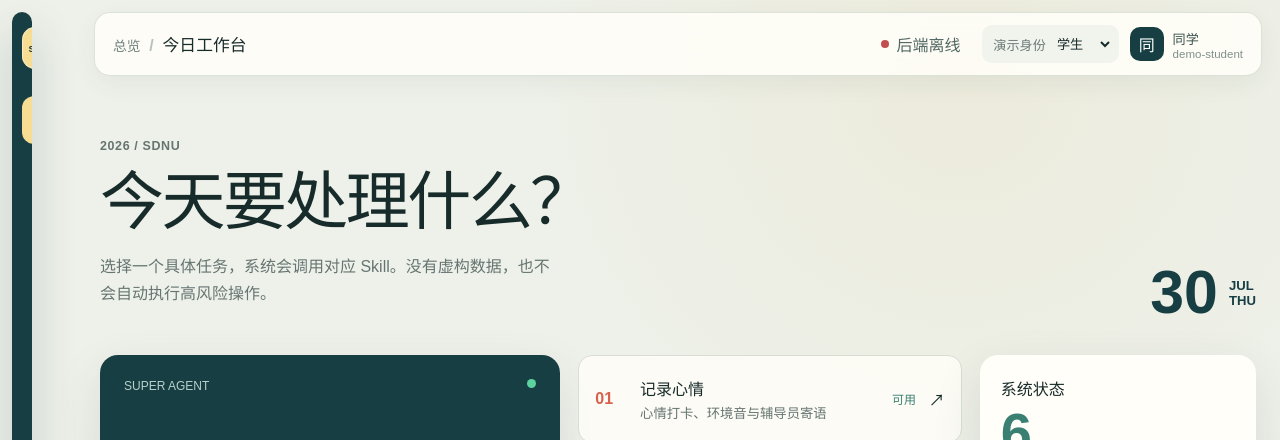
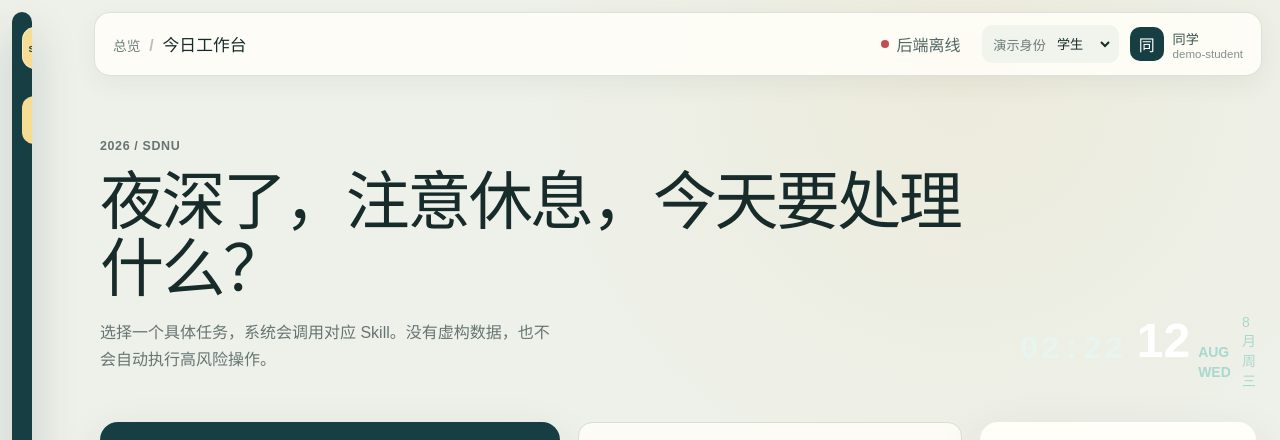
Before and after one commit to dengzixiang520/sdnu, a Vue app in the folder web/: page /#/ in a window 1280 px wide. Shown: the top 440 px of the page. Built offline with nearby package versions, Linux system fonts and the light colour scheme; no server answers; some icons are missing.

Commit message:
feat: 主页添加动态时间和日期显示

```diff
--- a/web/src/components/HomeDashboard.vue
+++ b/web/src/components/HomeDashboard.vue
@@ -1,5 +1,5 @@
 <script setup lang="ts">
-import { ref } from 'vue'
+import { ref, onMounted, onBeforeUnmount } from 'vue'
 import { useRouter } from 'vue-router'
 import { command } from '../api'
 
@@ -7,6 +7,50 @@ const router = useRouter()
 const greeting = ref('需要聊聊、整理日程或准备复试，都可以从这里开始。')
 const loading = ref(false)
 const error = ref('')
+
+// 当前时间
+const now = ref(new Date())
+let timer: number | undefined
+
+// 星期几
+const weekDays = ['周日', '周一', '周二', '周三', '周四', '周五', '周六']
+const weekDaysEn = ['SUN', 'MON', 'TUE', 'WED', 'THU', 'FRI', 'SAT']
+
+// 月份
+const months = ['1月', '2月', '3月', '4月', '5月', '6月', '7月', '8月', '9月', '10月', '11月', '12月']
+const monthsEn = ['JAN', 'FEB', 'MAR', 'APR', 'MAY', 'JUN', 'JUL', 'AUG', 'SEP', 'OCT', 'NOV', 'DEC']
+
+// 格式化时间
+function formatTime(date: Date): string {
+  const hours = date.getHours().toString().padStart(2, '0')
+  const minutes = date.getMinutes().toString().padStart(2, '0')
+  return `${hours}:${minutes}`
+}
+
+// 格式化日期
+function formatDate(date: Date): { day: string; month: string; monthEn: string; weekDay: string; weekDayEn: string; year: string } {
+  return {
+    day: date.getDate().toString(),
+    month: months[date.getMonth()],
+    monthEn: monthsEn[date.getMonth()],
+    weekDay: weekDays[date.getDay()],
+    weekDayEn: weekDaysEn[date.getDay()],
+    year: date.getFullYear().toString()
+  }
+}
+
+// 问候语
+function getGreeting(date: Date): string {
+  const hour = date.getHours()
+  if (hour < 6) return '夜深了，注意休息'
+  if (hour < 9) return '早上好'
+  if (hour < 12) return '上午好'
+  if (hour < 14) return '中午好'
+  if (hour < 18) return '下午好'
+  if (hour < 22) return '晚上好'
+  return '夜深了，注意休息'
+}
+
 const capabilities = [
   { path: '/wellbeing', no: '01', title: '记录心情', detail: '心情打卡、环境音与辅导员寄语', status: '可用' },
   { path: '/dormitory', no: '02', title: '协调宿舍', detail: '课表导入、AA 分摊、值日冲突', status: '可用' },
@@ -25,13 +69,37 @@ async function wakeGuide() {
     loading.value = false
   }
 }
+
+onMounted(() => {
+  // 每秒更新时间
+  timer = window.setInterval(() => {
+    now.value = new Date()
+  }, 1000)
+})
+
+onBeforeUnmount(() => {
+  if (timer) {
+    clearInterval(timer)
+  }
+})
 </script>
 
 <template>
   <section class="dashboard-page">
     <header class="dashboard-heading entrance entrance-top">
-      <div><p class="section-kicker">2026 / SDNU</p><h1>今天要处理什么？</h1><p>选择一个具体任务，系统会调用对应 Skill。没有虚构数据，也不会自动执行高风险操作。</p></div>
-      <div class="date-block"><strong>30</strong><span>JUL<br />THU</span></div>
+      <div>
+        <p class="section-kicker">{{ formatDate(now).year }} / SDNU</p>
+        <h1>{{ getGreeting(now) }}，今天要处理什么？</h1>
+        <p>选择一个具体任务，系统会调用对应 Skill。没有虚构数据，也不会自动执行高风险操作。</p>
+      </div>
+      <div class="date-block">
+        <div class="time-display">{{ formatTime(now) }}</div>
+        <div class="date-info">
+          <strong>{{ formatDate(now).day }}</strong>
+          <span>{{ formatDate(now).monthEn }}<br />{{ formatDate(now).weekDayEn }}</span>
+        </div>
+        <div class="date-chinese">{{ formatDate(now).month }} {{ formatDate(now).weekDay }}</div>
+      </div>
     </header>
 
     <section class="dashboard-grid">
--- a/web/src/styles.css
+++ b/web/src/styles.css
@@ -680,3 +680,50 @@ label { display: grid; gap: .42rem; color: #435956; font-size: .84rem; font-weig
     align-items: flex-start;
   }
 }
+/* ==================== 时间和日期显示样式 ==================== */
+.date-block {
+  display: flex;
+  flex-direction: column;
+  align-items: center;
+  gap: 8px;
+  padding: 20px 24px;
+  background: linear-gradient(135deg, #173f43, #2d6659);
+  border-radius: 16px;
+  color: white;
+  min-width: 140px;
+}
+
+.time-display {
+  font-size: 32px;
+  font-weight: 700;
+  font-family: 'Noto Sans SC Variable', monospace;
+  letter-spacing: 2px;
+  color: #e8f4f0;
+}
+
+.date-info {
+  display: flex;
+  align-items: baseline;
+  gap: 8px;
+}
+
+.date-info strong {
+  font-size: 48px;
+  font-weight: 800;
+  line-height: 1;
+  color: white;
+}
+
+.date-info span {
+  font-size: 14px;
+  font-weight: 600;
+  line-height: 1.4;
+  color: #a8d8cf;
+  text-transform: uppercase;
+}
+
+.date-chinese {
+  font-size: 14px;
+  color: #a8d8cf;
+  margin-top: 4px;
+}
```
